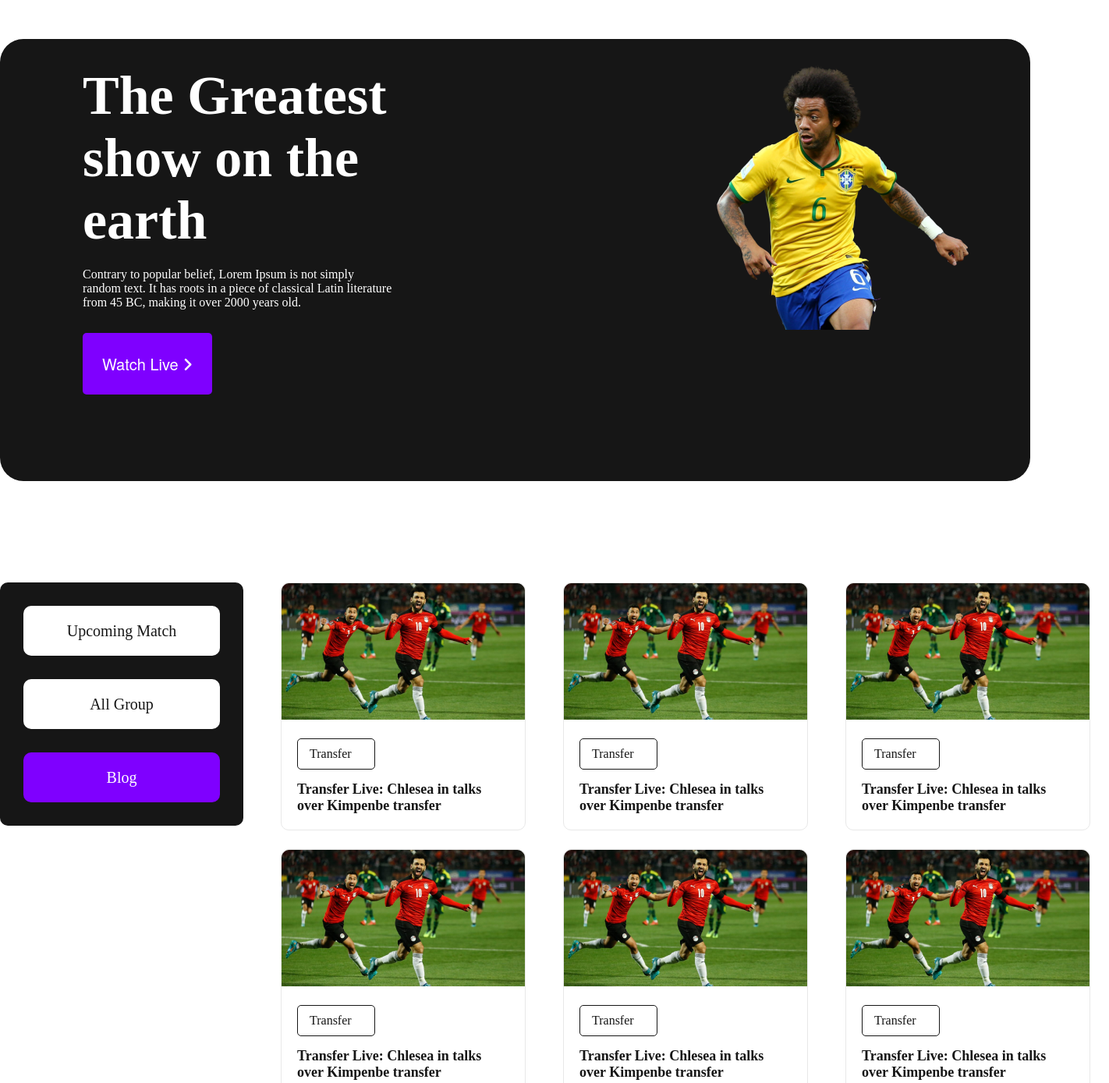
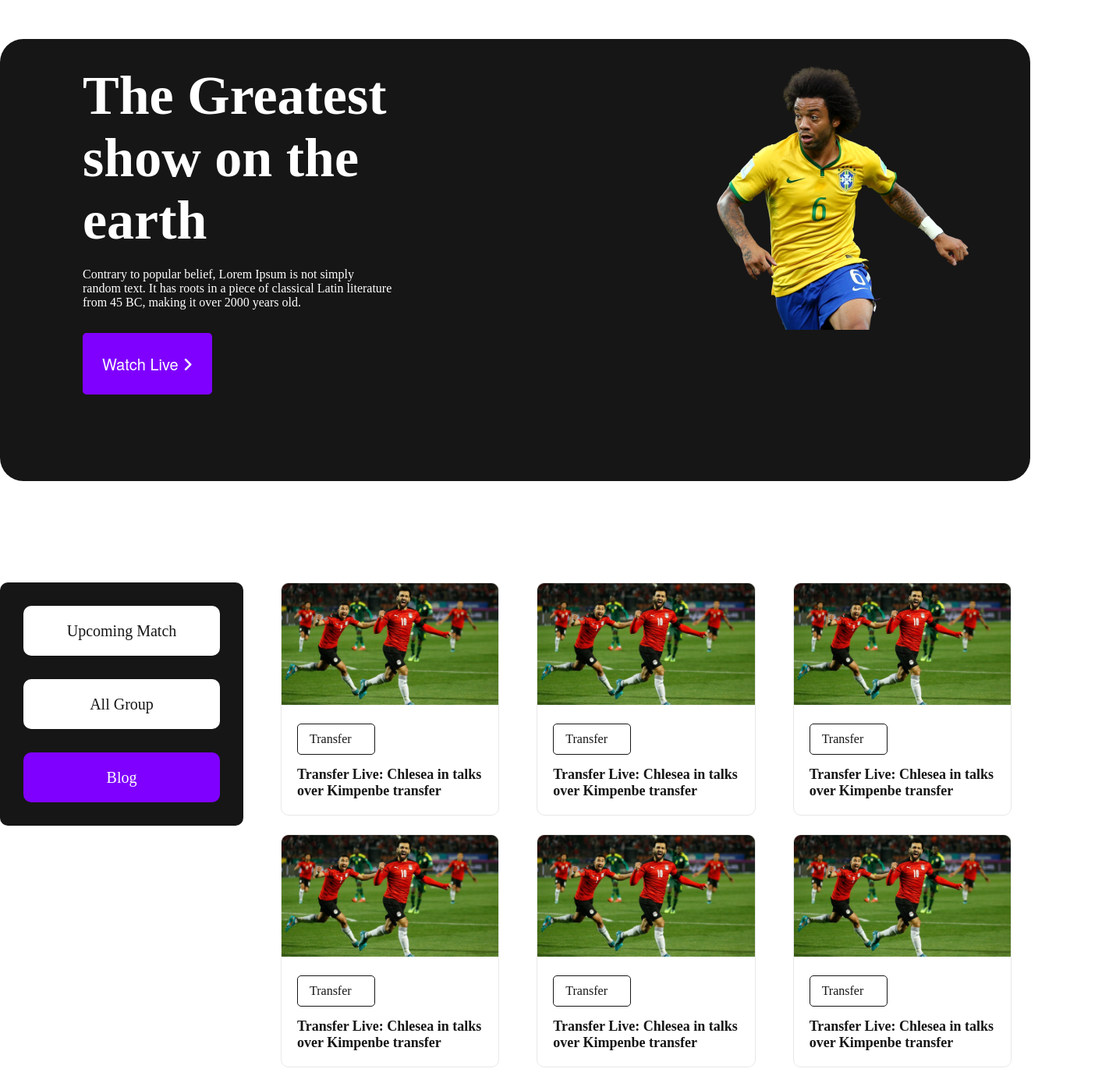
Before and after one commit to farhan-farabi/world-cup, a plain HTML site: page index.html in a window 1280 px wide. Shown: the top 1389 px of the page at 78% size, 1422 px wide, since content can reach past the window. Drawn offline with Linux system fonts and the light colour scheme.

Commit message:
Update style.css

```diff
--- a/css/style.css
+++ b/css/style.css
@@ -121,6 +121,9 @@ body {
     margin: 0px 24px 24px;
     width: auto;
 }
+.blog img{
+    width: 100%;
+}
 
 .blog h2 {
     font-weight: 500;
```
